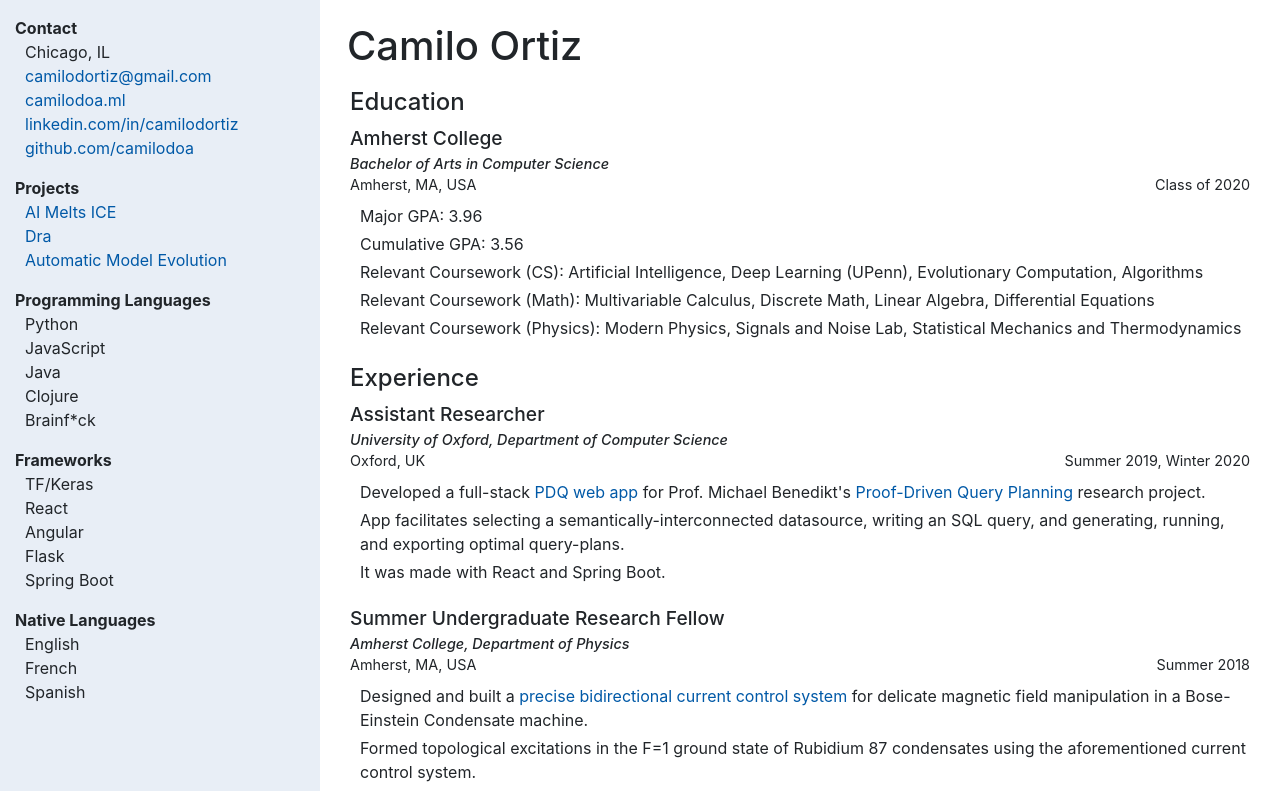
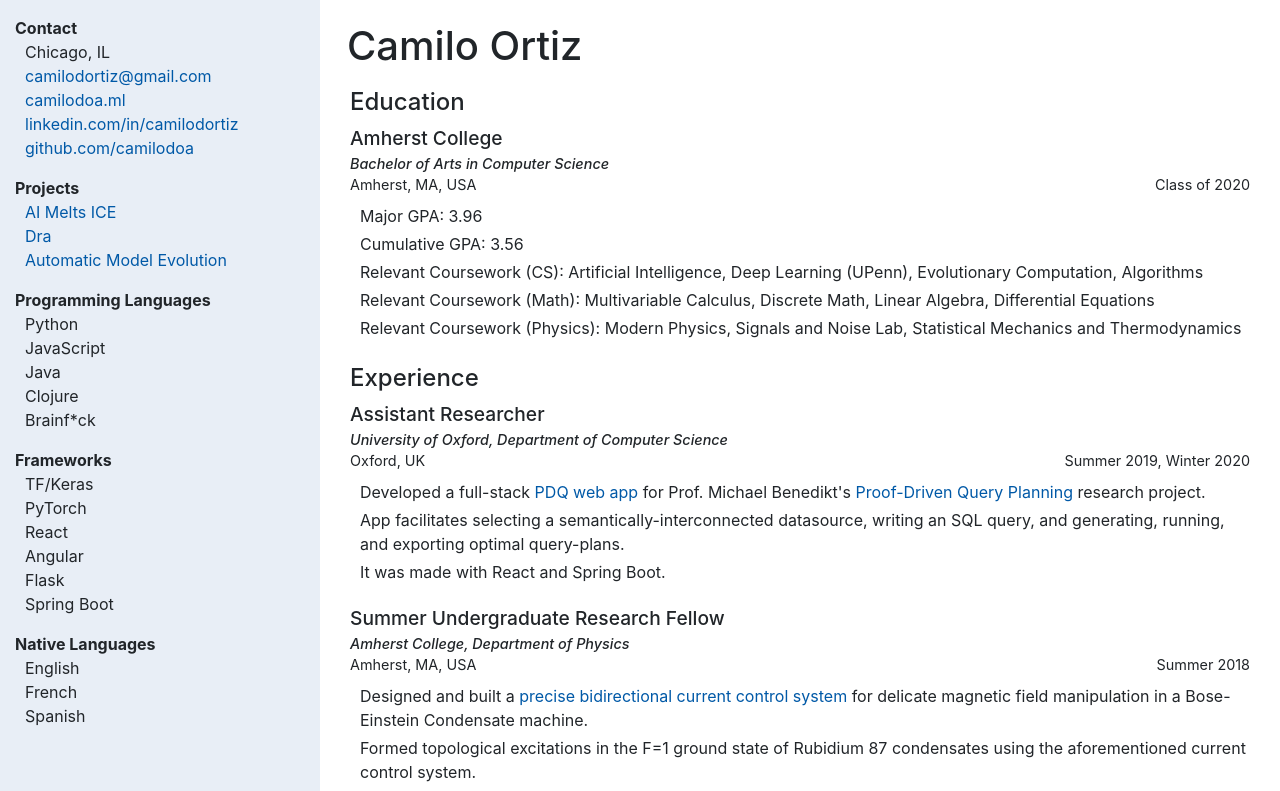
Before and after one commit to camilodoa/resume, a React (Create React App) app: page / in a window 1280 px wide. Shown: the top 791 px of the page. Built offline with nearby package versions, Linux system fonts and the light colour scheme.

Commit message:
add pytorch

```diff
--- a/src/App.js
+++ b/src/App.js
@@ -19,7 +19,7 @@ export default function App() {
     {title : 'Programming Languages',
     list : ['Python', 'JavaScript', 'Java', 'Clojure', 'Brainf*ck']},
     {title : 'Frameworks',
-    list : ['TF/Keras', 'React', 'Angular', 'Flask', 'Spring Boot']},
+    list : ['TF/Keras', 'PyTorch', 'React', 'Angular', 'Flask', 'Spring Boot']},
     {title : 'Native Languages',
     list : ['English', 'French', 'Spanish']}
   ];
```
